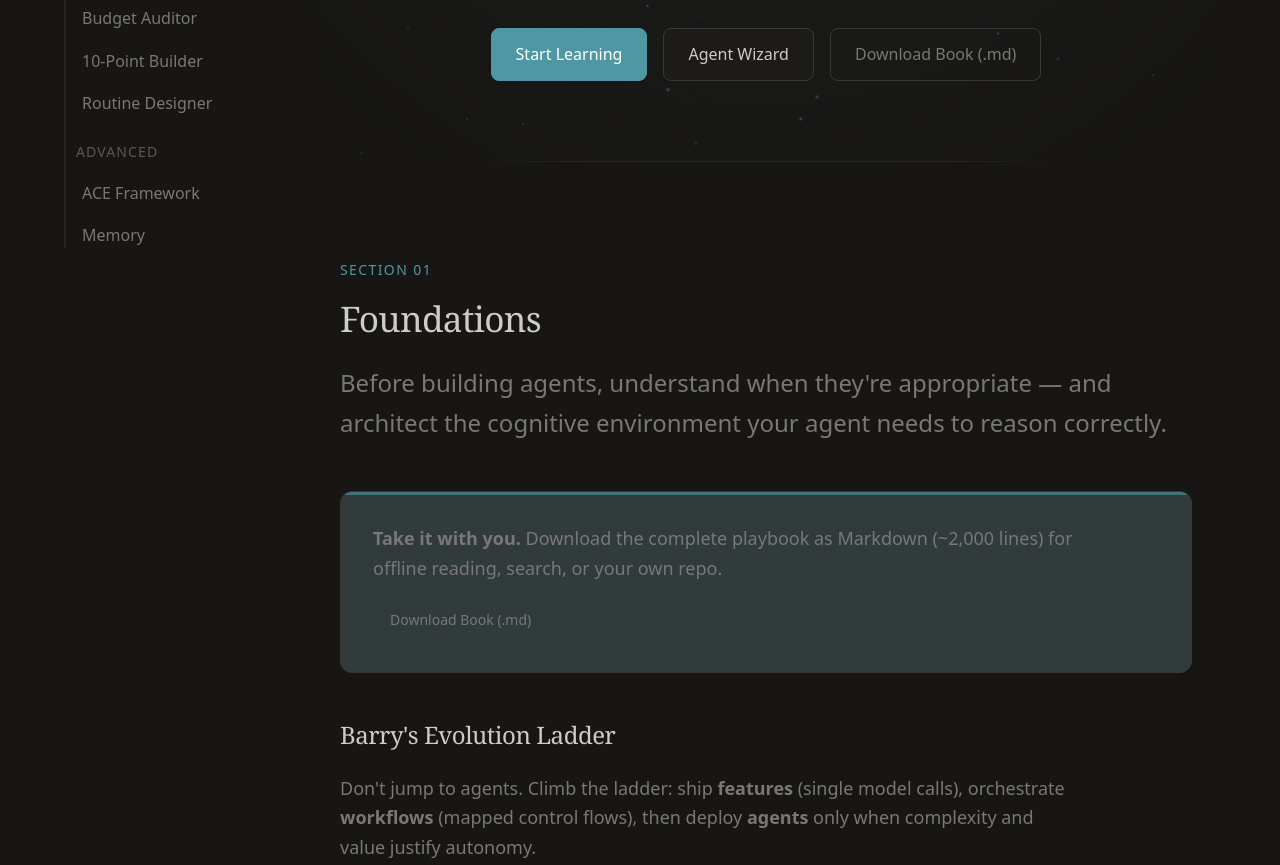
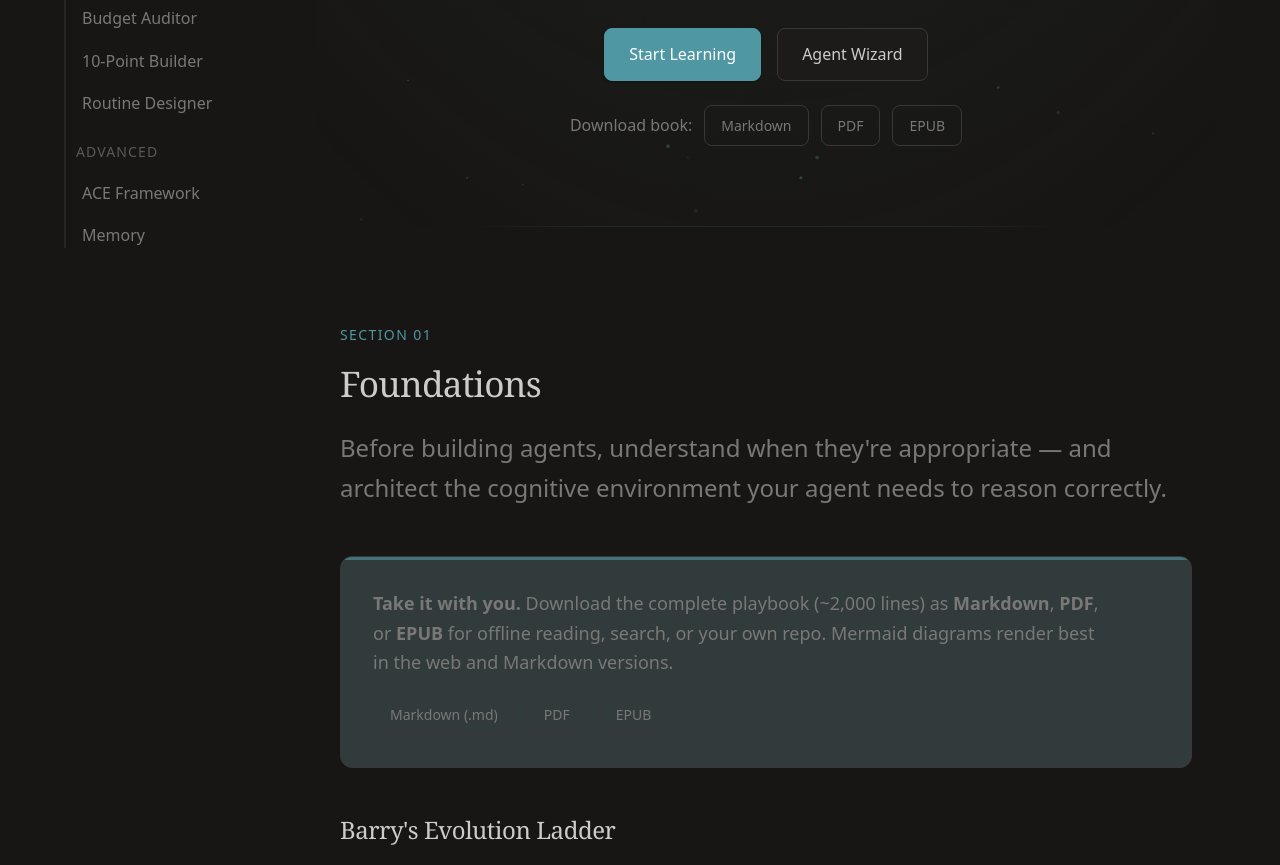
Before and after one commit to Senpai-Sama7/context-engineering, a plain HTML site: page index.html in a window 1280 px wide. Shown: the part 532-1397 px from the top of the page. Drawn offline with Linux system fonts and the light colour scheme; a web font is replaced by a local one.

Commit message:
Add PDF and EPUB downloads for Agentic Practitioner Playbook.
Co-authored-by: Cursor <cursoragent@cursor.com>

```diff
--- a/index.html
+++ b/index.html
@@ -4,12 +4,12 @@
   <meta charset="UTF-8">
   <meta name="viewport" content="width=device-width, initial-scale=1.0">
   <title>The Agentic Practitioner Playbook</title>
-  <meta name="description" content="Context Engineering, Prompting, Claude Code, and Production Agents. The practitioner reference for building agentic AI systems. Download the full book as Markdown.">
+  <meta name="description" content="Context Engineering, Prompting, Claude Code, and Production Agents. The practitioner reference for building agentic AI systems. Download the full book as Markdown, PDF, or EPUB.">
   <meta name="theme-color" content="#171614" media="(prefers-color-scheme: dark)">
   <meta name="theme-color" content="#f7f6f2" media="(prefers-color-scheme: light)">
 
   <meta property="og:title" content="The Agentic Practitioner Playbook">
-  <meta property="og:description" content="Context Engineering · Prompting · Claude Code · Production Agents. Patterns, tools, production-ready implementations — plus downloadable Markdown.">
+  <meta property="og:description" content="Context Engineering · Prompting · Claude Code · Production Agents. Patterns, tools, production-ready implementations — plus downloadable Markdown, PDF, and EPUB.">
   <meta property="og:type" content="website">
   <meta property="og:url" content="https://context-engineering-site.vercel.app/">
   <meta property="og:image" content="https://context-engineering-site.vercel.app/favicon.ico">
@@ -134,7 +134,12 @@
           <div class="hero-ctas">
             <a href="#foundations" class="btn btn-primary" data-tooltip="Start with foundations">Start Learning</a>
             <a href="#tool-agent-wizard" class="btn btn-secondary" data-tooltip="Should you build an agent?">Agent Wizard</a>
-            <a href="The_Agentic_Practitioner_Playbook.md" class="btn btn-outline" download="The_Agentic_Practitioner_Playbook.md" data-tooltip="Full playbook source file">Download Book (.md)</a>
+          </div>
+          <div class="hero-downloads" role="group" aria-label="Download the playbook">
+            <span class="hero-downloads-label">Download book:</span>
+            <a href="The_Agentic_Practitioner_Playbook.md" class="btn btn-outline btn-sm" download="The_Agentic_Practitioner_Playbook.md" data-tooltip="Full playbook source file">Markdown</a>
+            <a href="The_Agentic_Practitioner_Playbook.pdf" class="btn btn-outline btn-sm" download="The_Agentic_Practitioner_Playbook.pdf" data-tooltip="Printable PDF; Mermaid diagrams render in web and Markdown">PDF</a>
+            <a href="The_Agentic_Practitioner_Playbook.epub" class="btn btn-outline btn-sm" download="The_Agentic_Practitioner_Playbook.epub" data-tooltip="E-reader EPUB">EPUB</a>
           </div>
         </div>
       </section>
@@ -149,8 +154,12 @@
           <p class="section-intro">Before building agents, understand when they're appropriate — and architect the cognitive environment your agent needs to reason correctly.</p>
 
           <div class="reveal book-download-callout callout-box">
-            <p><strong>Take it with you.</strong> Download the complete playbook as Markdown (~2,000 lines) for offline reading, search, or your own repo.</p>
-            <p class="book-download-callout-action"><a href="The_Agentic_Practitioner_Playbook.md" class="btn btn-sm btn-outline" download="The_Agentic_Practitioner_Playbook.md">Download Book (.md)</a></p>
+            <p><strong>Take it with you.</strong> Download the complete playbook (~2,000 lines) as <strong>Markdown</strong>, <strong>PDF</strong>, or <strong>EPUB</strong> for offline reading, search, or your own repo. Mermaid diagrams render best in the web and Markdown versions.</p>
+            <p class="book-download-callout-action download-format-group">
+              <a href="The_Agentic_Practitioner_Playbook.md" class="btn btn-sm btn-outline" download="The_Agentic_Practitioner_Playbook.md">Markdown (.md)</a>
+              <a href="The_Agentic_Practitioner_Playbook.pdf" class="btn btn-sm btn-outline" download="The_Agentic_Practitioner_Playbook.pdf">PDF</a>
+              <a href="The_Agentic_Practitioner_Playbook.epub" class="btn btn-sm btn-outline" download="The_Agentic_Practitioner_Playbook.epub">EPUB</a>
+            </p>
           </div>
 
           <div class="reveal">
@@ -1088,7 +1097,11 @@
     <div class="container footer-content">
       <p><small>The Agentic Practitioner Playbook — 2026</small></p>
       <p><small>Context Engineering · Prompting · Claude Code · Production Agents</small></p>
-      <p><small><a href="The_Agentic_Practitioner_Playbook.md" download="The_Agentic_Practitioner_Playbook.md">Download the full book (Markdown)</a></small></p>
+      <p><small>Download the full book:
+        <a href="The_Agentic_Practitioner_Playbook.md" download="The_Agentic_Practitioner_Playbook.md">Markdown</a> ·
+        <a href="The_Agentic_Practitioner_Playbook.pdf" download="The_Agentic_Practitioner_Playbook.pdf">PDF</a> ·
+        <a href="The_Agentic_Practitioner_Playbook.epub" download="The_Agentic_Practitioner_Playbook.epub">EPUB</a>
+      </small></p>
     </div>
   </footer>
 
--- a/styles.css
+++ b/styles.css
@@ -574,6 +574,27 @@ section:first-of-type {
 .book-download-callout-action {
   margin-top: var(--space-4);
   margin-bottom: 0;
+}
+
+.hero-downloads {
+  display: flex;
+  flex-wrap: wrap;
+  gap: var(--space-3);
+  justify-content: center;
+  align-items: center;
+  margin-top: var(--space-6);
+}
+
+.hero-downloads-label {
+  font-size: var(--text-sm);
+  color: var(--color-text-muted);
+}
+
+.download-format-group {
+  display: flex;
+  flex-wrap: wrap;
+  gap: var(--space-3);
+  align-items: center;
 }
 
 .btn-sm {
```
Also changed, not shown: 2 other files.
